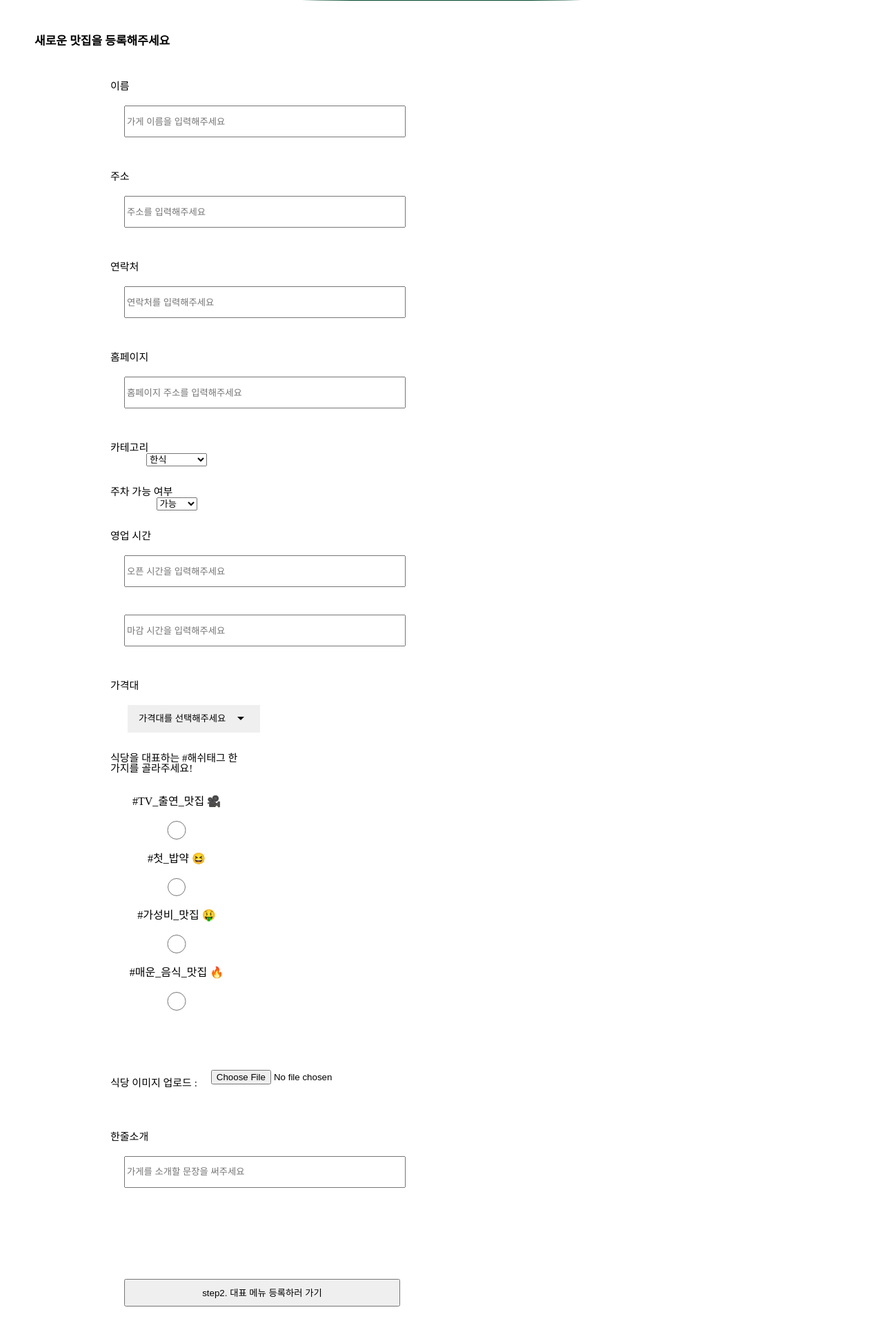
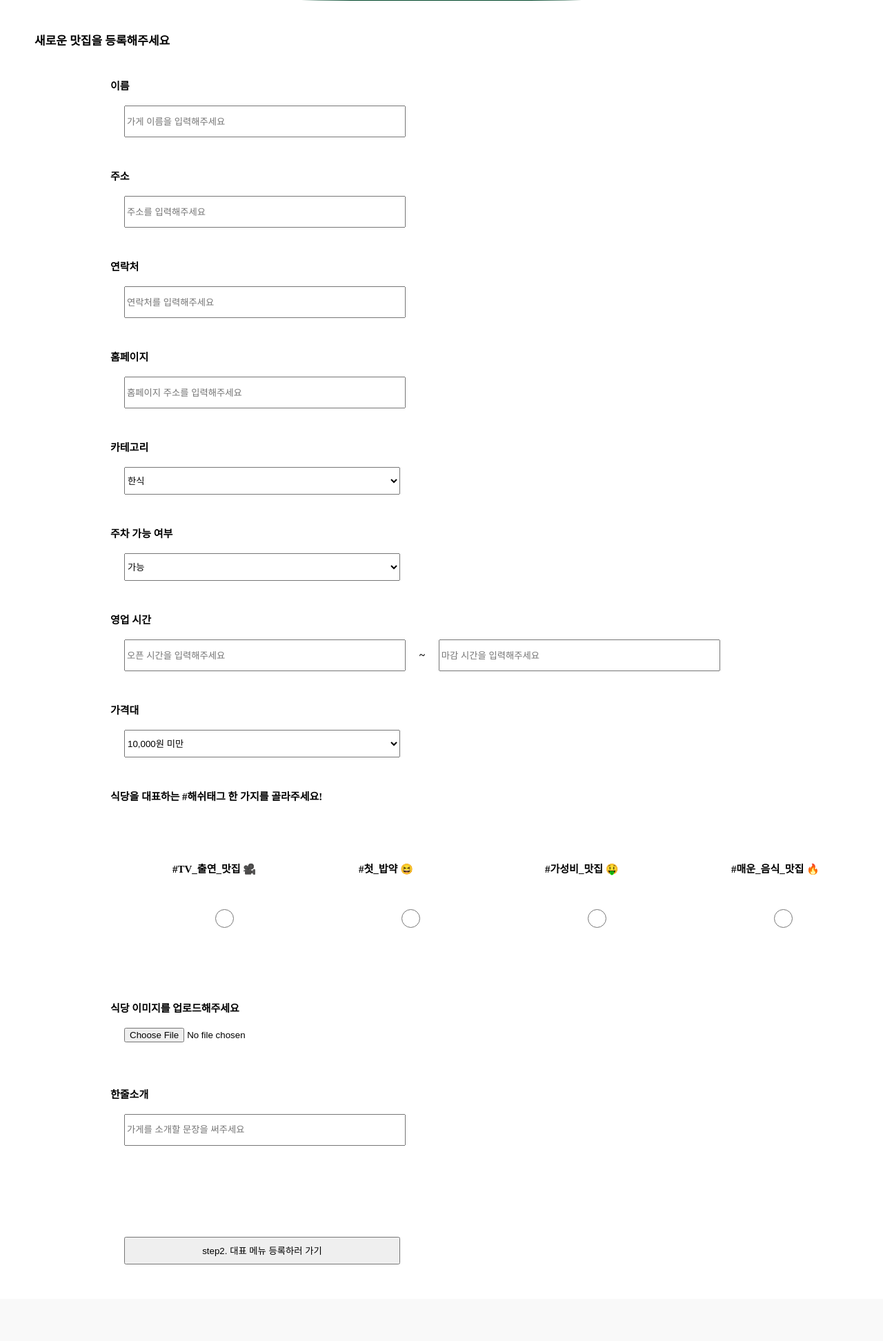
Before and after one commit to Seong-Gyeong/OSP_Challengers, a Flask app: page /addRestaurant in a window 1280 px wide. Shown: the part 334-2278 px from the top of the page at 69% size. After the commit the page ends 2167 px from the top, so only its background shows below. Run offline with Flask 2, Linux system fonts and the light colour scheme; some libraries are stand-ins or nearby versions.

Commit message:
fix : 맛집 등록페이지 정렬 수정

```diff
--- a/static/addRestaurant.css
+++ b/static/addRestaurant.css
@@ -18,6 +18,13 @@ label {
   justify-content: center;
 
   font-size: 15px;
+  font-weight: 700;
+}
+
+select {
+  margin: 20px;
+  width: 400px;
+  height: 40px;
 }
 
 form div {
@@ -65,18 +72,6 @@ button {
   align-self: flex-start;
 }
 
-.upload_img_input {
-  display: none;
-}
-
-.upload {
-  width: 200px;
-  height: 200px;
-
-  padding: 0;
-  background-image: url("../assets/img/uploadImg.png");
-}
-
 .img_preview {
   width: 550px;
   height: 200px;
@@ -89,7 +84,6 @@ button {
 .parking,
 .price,
 .hashtag {
-
   position: relative;
   width: 12rem;
 
@@ -101,63 +95,27 @@ button {
 .price label,
 .parking label,
 .hashtag label {
+  width: 500px;
   align-self: flex-start;
 }
 
-.category_btn,
-.parking_btn,
-.price_btn {
-  width: 12rem;
-  height: 2.5rem;
+.hashtag-name {
+  width: 150px;
+}
 
-  border: none;
+.hashtag-itemWrap {
+  display: flex;
+}
 
-  margin: 20px 0px 0px 50px;
+.hashtag-item {
+  display: flex;
+  flex-direction: column;
+  justify-content: center;
+}
+
+.runningTime {
+  margin: 0;
+  padding: 0;
 
   display: flex;
-  align-items: center;
-  justify-content: space-evenly;
-
-  border-bottom: 3px solid transparent;
-
-  cursor: pointer;
 }
-
-.category_dropdown,
-.parking_dropdown,
-.price_dropdown {
-  display: none;
-
-  position: absolute;
-  top: 5rem;
-  left: 0.3rem;
-
-  z-index: 2;
-}
-
-.show {
-  display: block;
-}
-
-.category_dropdown_option,
-.parking_dropdown_option,
-.price_dropdown_option {
-  width: 12rem;
-  height: 2.5rem;
-  border: none;
-  border-bottom: #f1f3f5 solid 1px;
-  text-align: center;
-  background-color: #ffffff;
-
-  margin-left: 20px;
-
-  cursor: pointer;
-
-  display: flex;
-  justify-content: center;
-  align-items: center;
-}
-
-.selected {
-  color: #12b886;
-}
--- a/templates/addRestaurant.html
+++ b/templates/addRestaurant.html
@@ -1,5 +1,4 @@
 {% extends "navbar.html" %} {% block head %} {{ super() }}
-
 
 <title>맛집을 등록해주세요</title>
 <meta name="viewport" content="width=device-width, initial-scale=1.0" />
@@ -32,79 +31,6 @@
   href="{{ url_for('static', filename='addRestaurant.css') }}"
 />
 
-<script>
-  window.onload = function () {
-    const dropDownSection = document.querySelector(".category");
-    const dropDownBtn = document.querySelector(".category_btn");
-    const dropDownMenu = document.querySelector(".category_dropdown");
-
-    const dropDownSection2 = document.querySelector(".parking");
-    const dropDownBtn2 = document.querySelector(".parking_btn");
-    const dropDownMenu2 = document.querySelector(".parking_dropdown");
-
-    const dropDownSection3 = document.querySelector(".price");
-    const dropDownBtn3 = document.querySelector(".price_btn");
-    const dropDownMenu3 = document.querySelector(".price_dropdown");
-
-    const options = document.querySelectorAll(".category_dropdown_option");
-    const options2 = document.querySelectorAll(".parking_dropdown_option");
-    const options3 = document.querySelectorAll(".price_dropdown_option");
-
-    dropDownBtn.addEventListener("click", () => {
-      dropDownMenu.classList.toggle("show");
-    });
-
-    dropDownBtn2.addEventListener("click", () => {
-      dropDownMenu2.classList.toggle("show");
-    });
-
-    dropDownBtn3.addEventListener("click", () => {
-      dropDownMenu3.classList.toggle("show");
-    });
-
-    options.forEach((option) => {
-      option.addEventListener("click", (event) => {
-        dropDownBtn.firstChild.data = event.currentTarget.textContent.trim();
-        event.currentTarget.classList.add("selected");
-        dropDownMenu.classList.remove("show");
-
-        for (let opt of options) {
-          if (opt !== event.currentTarget) {
-            opt.classList.remove("selected");
-          }
-        }
-      });
-    });
-
-    options2.forEach((option) => {
-      option.addEventListener("click", (event) => {
-        dropDownBtn2.firstChild.data = event.currentTarget.textContent.trim();
-        event.currentTarget.classList.add("selected");
-        dropDownMenu2.classList.remove("show");
-
-        for (let opt of options2) {
-          if (opt !== event.currentTarget) {
-            opt.classList.remove("selected");
-          }
-        }
-      });
-    });
-
-    options3.forEach((option) => {
-      option.addEventListener("click", (event) => {
-        dropDownBtn3.firstChild.data = event.currentTarget.textContent.trim();
-        event.currentTarget.classList.add("selected");
-        dropDownMenu3.classList.remove("show");
-
-        for (let opt of options3) {
-          if (opt !== event.currentTarget) {
-            opt.classList.remove("selected");
-          }
-        }
-      });
-    });
-  };
-</script>
 <script src="{{ url_for('static', filename='nav.js') }}" defer></script>
 
 <!--웹서버(과제)css, js 연결 위해 경로를 위와 같이 수정했습니다-->
@@ -115,10 +41,10 @@
     <link rel="stylesheet" href="../css/addRestaurant.css" />
     <script src="../js/nav.js" defer></script>-->
 
-{% endblock %}
-{% block section %}
-{% for mesg in get_flashed_messages() %}
-    <script> alert("{{ mesg }}") </script>
+{% endblock %} {% block section %} {% for mesg in get_flashed_messages() %}
+<script>
+  alert("{{ mesg }}");
+</script>
 {% endfor %}
 
 <div class="subject">
@@ -183,7 +109,8 @@
   </div>
 
   <div class="category">
-        <label>카테고리</label>
+    <label
+      >카테고리
       <select name="restaurant_category" id="restaurant_category">
         <option value="한식">한식</option>
         <option value="양식">양식</option>
@@ -191,6 +118,7 @@
         <option value="카페/디저트">카페/디저트</option>
         <option value="기타">기타</option>
       </select>
+    </label>
   </div>
 </form>
 <form
@@ -201,106 +129,86 @@
 >
   <!--카테고리 코드 작성중-->
 
-
   <div class="parking">
-        <label>주차 가능 여부</label>
+    <label
+      >주차 가능 여부
       <select name="restaurant_parking" id="restaurant_parking">
         <option value="가능">가능</option>
         <option value="불가능">불가능</option>
       </select>
+    </label>
   </div>
 
   <div>
-    <label class="runningTime"
+    <label
       >영업 시간
+      <div class="runningTime">
         <input
           type="text"
           name="restaurant_open_time"
           placeholder="오픈 시간을 입력해주세요"
         />
 
+        <p>~</p>
         <input
           type="text"
           name="restaurant_close_time"
           placeholder="마감 시간을 입력해주세요"
         />
+      </div>
     </label>
-
-    <!--백: 오픈 시간과 마감 시간의 id가 restaurant__time으로 동일하여 수정하였습니다. -->
-    <p style="display: inline; margin: auto 10px"><b></b></p>
-    <br />
-    <br />
-    <br />
   </div>
 
   <div class="price">
-    <label> 가격대 </label>
-    <button type="button" class="price_btn">
-      가격대를 선택해주세요
-      <span class="material-symbols-outlined"> arrow_drop_down </span>
-    </button>
-
-    <ul class="price_dropdown">
-      <li>
-        <button type="button" class="price_dropdown_option">
-          10000원 미만
-        </button>
-      </li>
-      <li>
-        <button type="button" class="price_dropdown_option">
-          10000원 이상 ~15000원 미만
-        </button>
-      </li>
-      <li>
-        <button type="button" class="price_dropdown_option">
-          15000원 이상 ~20000원 미만
-        </button>
-      </li>
-      <li>
-        <button type="button" class="price_dropdown_option">
-          20000원 이상
-        </button>
-      </li>
-    </ul>
+    <label
+      >가격대
+      <select name="restaurant_price_range" id="restaurant_price_range">
+        <option value="10,000원 미만">10,000원 미만</option>
+        <option value="10,000원 이상 ~15000원 미만">
+          10,000원 이상 ~15,000원 미만
+        </option>
+        <option value="15,000원 이상 ~20,000원 미만">
+          15,000원 이상 ~20,000원 미만
+        </option>
+        <option value="20,000원 이상">20,000원 이상</option>
+      </select>
+    </label>
   </div>
 
+  <div class="hashtag">
+    <label
+      >식당을 대표하는 #해쉬태그 한 가지를 골라주세요!
 
+      <div class="hashtag-itemWrap">
+        <div class="hashtag-item">
+          <div class="hashtag-name">#TV_출연_맛집 🎥</div>
+          <input type="radio" name="hashtag" value="TV_출연_맛집" />
+        </div>
 
+        <div class="hashtag-item">
+          <div class="hashtag-name">#첫_밥약 😆</div>
+          <input type="radio" name="hashtag" value="첫_밥약" />
+        </div>
 
-       <div class="hashtag">
-        <p><label>식당을 대표하는 #해쉬태그 한 가지를 골라주세요!</label></p>
-        <br>
-        <br>
-           #TV_출연_맛집 🎥<input type='radio' name='hashtag' value='TV_출연_맛집' />
-           #첫_밥약 😆<input type='radio' name='hashtag' value='첫_밥약' />
-           #가성비_맛집 🤑<input type='radio' name='hashtag' value='가성비_맛집' />
-           #매운_음식_맛집 🔥<input type='radio' name='hashtag' value='매운_음식_맛집' />
-        <br>
+        <div class="hashtag-item">
+          <div class="hashtag-name">#가성비_맛집 🤑</div>
+          <input type="radio" name="hashtag" value="가성비_맛집" />
+        </div>
+
+        <div class="hashtag-item">
+          <div class="hashtag-name">#매운_음식_맛집 🔥</div>
+          <input type="radio" name="hashtag" value="매운_음식_맛집" />
+        </div>
+      </div>
+    </label>
   </div>
 
   <div>
-        <label for="img">식당 이미지 업로드 : </label>
-        <input type="file" name="file" /><br><br>
+    <label for="img"
+      >식당 이미지를 업로드해주세요
+      <input type="file" name="file" />
+    </label>
   </div>
-    <!--
-      <div class="submit">
-        <input type="submit" value="step2. 대표 메뉴 등록하러 가기"><br><br>
-      </div>
-
-      <div class="img">
-        <input
-          class="upload_img_input"
-          type="file"
-          accept="image/*"
-          required
-          multiple
-          style="display: none"
-        />
-        <div class="img_section">
-          <div class="upload"></div>
-          <div class="img_preview"></div>
-        </div>
-      </div>-->
 
   <div>
     <label
@@ -312,18 +220,10 @@
       />
     </label>
   </div>
-<br>
-<br>
+  <br />
+  <br />
   <div class="submit">
     <input type="submit" value="step2. 대표 메뉴 등록하러 가기" /><br /><br />
   </div>
-
-  <!--<div class="step2">
-        <input
-          class="step2_btn"
-          type="button"
-          value="step2. 대표 메뉴 등록하러 가기"
-        />
-      </div> -->
 </form>
 {% endblock section %}
```
Lines whose indentation alone changed are shown as unchanged.
